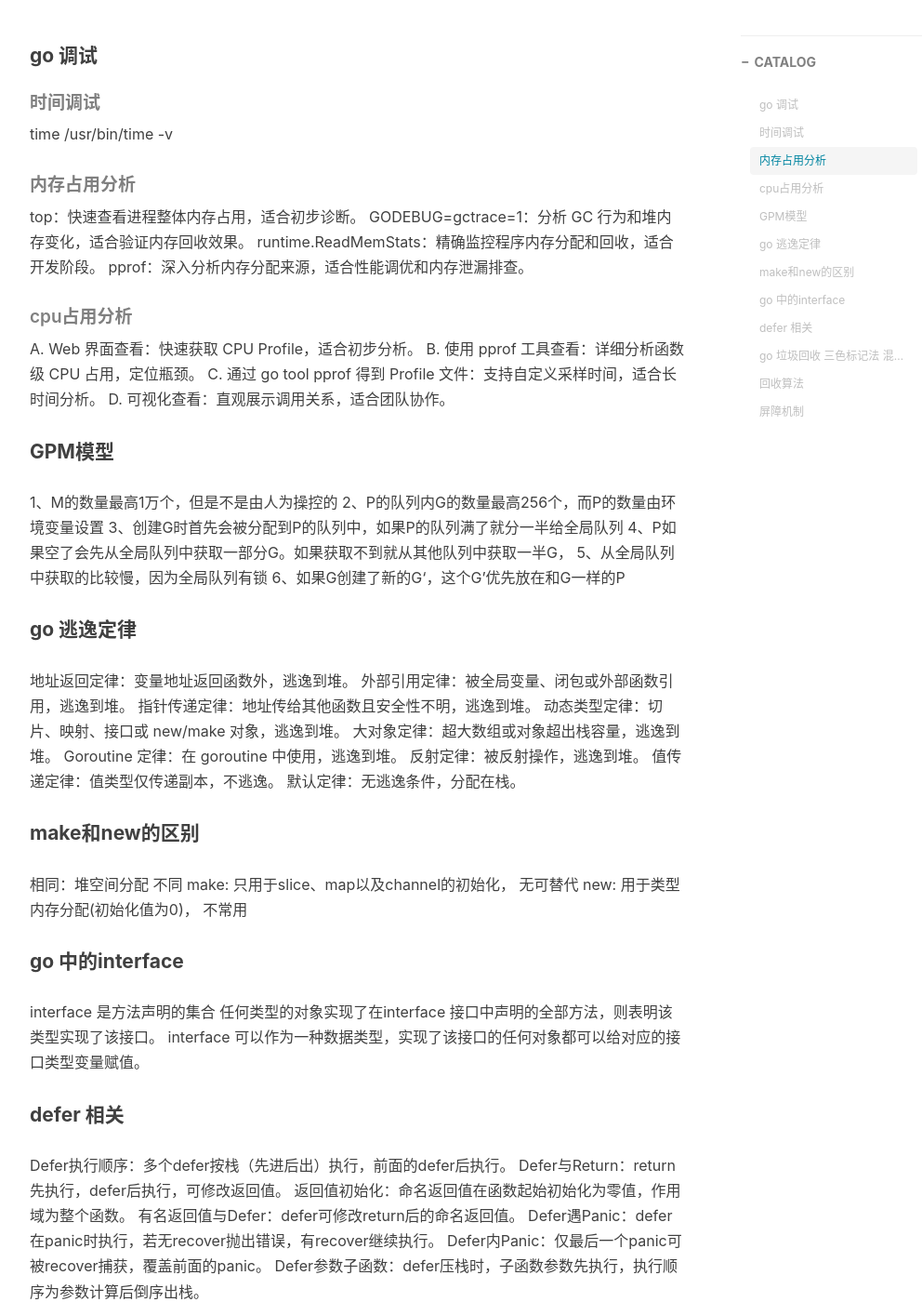
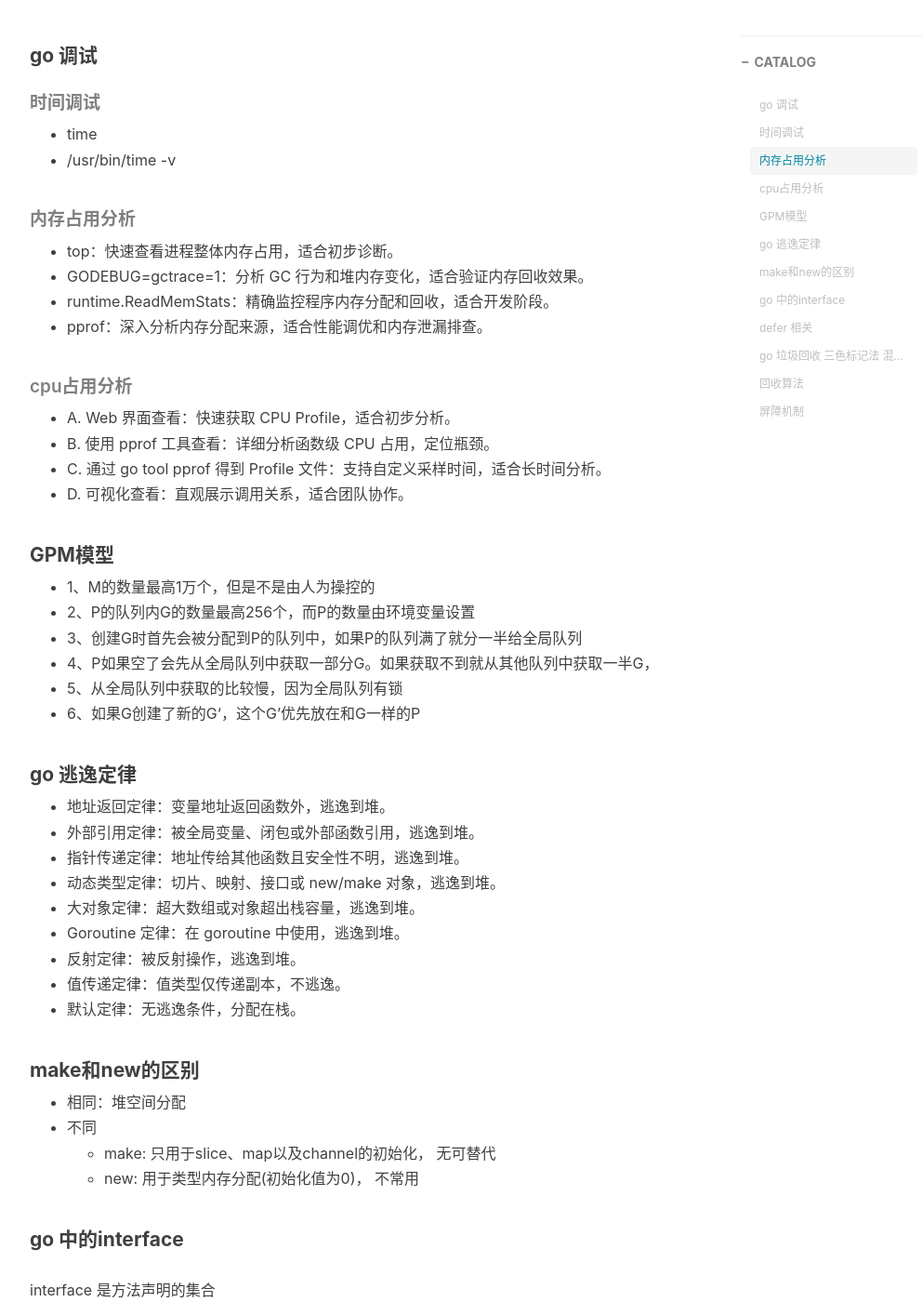
Before and after one commit to hodie-aurora/hodie-aurora.github.io, a Jekyll site: the page built from _posts/2025-05-19-01-GoLang杂项.md, in a window 1280 px wide and 1400 px high, scrolled down 525 px. Shown: the whole window at 93% size, without its empty margins (233-1225 px from the left). Built offline with Jekyll 4.4.1, drawn with Linux system fonts in a browser that asks for light colours; nearby versions of some CDN libraries; comment, search, counter and statistics services are not loaded; part of the change alters nothing that is shown; some of the changed text lies outside the part shown.

Commit message:
update about golang

```diff
--- a/_posts/2025-05-19-01-GoLang杂项.md
+++ b/_posts/2025-05-19-01-GoLang杂项.md
@@ -13,79 +13,79 @@ tags:						#标签
 
 ##### 时间调试
 
-time
-/usr/bin/time -v
+* time
+* /usr/bin/time -v
 
 ##### 内存占用分析
 
-top：快速查看进程整体内存占用，适合初步诊断。
-GODEBUG=gctrace=1：分析 GC 行为和堆内存变化，适合验证内存回收效果。
-runtime.ReadMemStats：精确监控程序内存分配和回收，适合开发阶段。
-pprof：深入分析内存分配来源，适合性能调优和内存泄漏排查。
+* top：快速查看进程整体内存占用，适合初步诊断。
+* GODEBUG=gctrace=1：分析 GC 行为和堆内存变化，适合验证内存回收效果。
+* runtime.ReadMemStats：精确监控程序内存分配和回收，适合开发阶段。
+* pprof：深入分析内存分配来源，适合性能调优和内存泄漏排查。
 
 ##### cpu占用分析
 
-A. Web 界面查看：快速获取 CPU Profile，适合初步分析。
-B. 使用 pprof 工具查看：详细分析函数级 CPU 占用，定位瓶颈。
-C. 通过 go tool pprof 得到 Profile 文件：支持自定义采样时间，适合长时间分析。
-D. 可视化查看：直观展示调用关系，适合团队协作。
+* A. Web 界面查看：快速获取 CPU Profile，适合初步分析。
+* B. 使用 pprof 工具查看：详细分析函数级 CPU 占用，定位瓶颈。
+* C. 通过 go tool pprof 得到 Profile 文件：支持自定义采样时间，适合长时间分析。
+* D. 可视化查看：直观展示调用关系，适合团队协作。
 
 #### GPM模型
 
-1、M的数量最高1万个，但是不是由人为操控的
-2、P的队列内G的数量最高256个，而P的数量由环境变量设置
-3、创建G时首先会被分配到P的队列中，如果P的队列满了就分一半给全局队列
-4、P如果空了会先从全局队列中获取一部分G。如果获取不到就从其他队列中获取一半G，
-5、从全局队列中获取的比较慢，因为全局队列有锁
-6、如果G创建了新的G‘，这个G’优先放在和G一样的P
+* 1、M的数量最高1万个，但是不是由人为操控的
+* 2、P的队列内G的数量最高256个，而P的数量由环境变量设置
+* 3、创建G时首先会被分配到P的队列中，如果P的队列满了就分一半给全局队列
+* 4、P如果空了会先从全局队列中获取一部分G。如果获取不到就从其他队列中获取一半G，
+* 5、从全局队列中获取的比较慢，因为全局队列有锁
+* 6、如果G创建了新的G‘，这个G’优先放在和G一样的P
 
 #### go 逃逸定律
 
-地址返回定律：变量地址返回函数外，逃逸到堆。
-外部引用定律：被全局变量、闭包或外部函数引用，逃逸到堆。
-指针传递定律：地址传给其他函数且安全性不明，逃逸到堆。
-动态类型定律：切片、映射、接口或 new/make 对象，逃逸到堆。
-大对象定律：超大数组或对象超出栈容量，逃逸到堆。
-Goroutine 定律：在 goroutine 中使用，逃逸到堆。
-反射定律：被反射操作，逃逸到堆。
-值传递定律：值类型仅传递副本，不逃逸。
-默认定律：无逃逸条件，分配在栈。
+* 地址返回定律：变量地址返回函数外，逃逸到堆。
+* 外部引用定律：被全局变量、闭包或外部函数引用，逃逸到堆。
+* 指针传递定律：地址传给其他函数且安全性不明，逃逸到堆。
+* 动态类型定律：切片、映射、接口或 new/make 对象，逃逸到堆。
+* 大对象定律：超大数组或对象超出栈容量，逃逸到堆。
+* Goroutine 定律：在 goroutine 中使用，逃逸到堆。
+* 反射定律：被反射操作，逃逸到堆。
+* 值传递定律：值类型仅传递副本，不逃逸。
+* 默认定律：无逃逸条件，分配在栈。
 
 #### make和new的区别
 
-相同：堆空间分配
-不同
-make: 只用于slice、map以及channel的初始化， 无可替代
-new: 用于类型内存分配(初始化值为0)， 不常用
+* 相同：堆空间分配
+* 不同
+  * make: 只用于slice、map以及channel的初始化， 无可替代
+  * new: 用于类型内存分配(初始化值为0)， 不常用
 
 #### go 中的interface
 
 interface 是方法声明的集合
-任何类型的对象实现了在interface 接口中声明的全部方法，则表明该类型实现了该接口。
-interface 可以作为一种数据类型，实现了该接口的任何对象都可以给对应的接口类型变量赋值。
+* 任何类型的对象实现了在interface 接口中声明的全部方法，则表明该类型实现了该接口。
+* interface 可以作为一种数据类型，实现了该接口的任何对象都可以给对应的接口类型变量赋值。
 
 #### defer 相关
 
-Defer执行顺序：多个defer按栈（先进后出）执行，前面的defer后执行。
-Defer与Return：return先执行，defer后执行，可修改返回值。
-返回值初始化：命名返回值在函数起始初始化为零值，作用域为整个函数。
-有名返回值与Defer：defer可修改return后的命名返回值。
-Defer遇Panic：defer在panic时执行，若无recover抛出错误，有recover继续执行。
-Defer内Panic：仅最后一个panic可被recover捕获，覆盖前面的panic。
-Defer参数子函数：defer压栈时，子函数参数先执行，执行顺序为参数计算后倒序出栈。
+* Defer执行顺序：多个defer按栈（先进后出）执行，前面的defer后执行。
+* Defer与Return：return先执行，defer后执行，可修改返回值。
+* 返回值初始化：命名返回值在函数起始初始化为零值，作用域为整个函数。
+* 有名返回值与Defer：defer可修改return后的命名返回值。
+* Defer遇Panic：defer在panic时执行，若无recover抛出错误，有recover继续执行。
+* Defer内Panic：仅最后一个panic可被recover捕获，覆盖前面的panic。
+* Defer参数子函数：defer压栈时，子函数参数先执行，执行顺序为参数计算后倒序出栈。
 
 #### go 垃圾回收 三色标记法 混合写屏障机制
 
 ##### 回收算法
 
-标记删除 循环引用问题 STW问题
-三色标记，白灰黑标记表，白色节点放入白色标记表，灰色节点放入灰色标记表，黑色节点放入黑色标记表，从根节点开始浅层遍历，将遍历到的白色节点标灰，再从灰色节点浅层遍历，将灰色节点标黑，将遍历到的白色节点标灰，循环这一过程，知道灰色标记表内没有节点，清除所有的白色标记表内节点
-无 STW 时三色标记偶尔发生 白色挂在黑色下，灰色丢失白色，导致白色被清除
-强三色，直接禁止黑色引用白色
-弱三色，被灰色引用的白色，或在灰色链路中的白色可以被黑色所引用
+* 标记删除 循环引用问题 STW问题
+* 三色标记，白灰黑标记表，白色节点放入白色标记表，灰色节点放入灰色标记表，黑色节点放入黑色标记表，从根节点开始浅层遍历，将遍历到的白色节点标灰，再从灰色节点浅层遍历，将灰色节点标黑，将遍历到的白色节点标灰，循环这一过程，知道灰色标记表内没有节点，清除所有的白色标记表内节点
+* 无 STW 时三色标记偶尔发生 白色挂在黑色下，灰色丢失白色，导致白色被清除
+* 强三色，直接禁止黑色引用白色
+* 弱三色，被灰色引用的白色，或在灰色链路中的白色可以被黑色所引用
 
 ##### 屏障机制
 
-插入屏障：插入屏障不在栈上使用，被引用对象强制标记为灰色，这样就不存在黑色引用白色的情况了，准备回收白色之前，为栈内空间加STW，重新扫描避免干扰（避免新创建的白色对象被黑色引用，也就是说栈三色扫描两次，STW为10ms~100ms）
-删除屏障：被取消引用的对象变成灰色，但是回收精度低，即使被取消了全部的引用指针也可以活过这一轮
-混合写屏障：
+* 插入屏障：插入屏障不在栈上使用，被引用对象强制标记为灰色，这样就不存在黑色引用白色的情况了，准备回收白色之前，为栈内空间加STW，重新扫描避免干扰（避免新创建的白色对象被黑色引用，也就是说栈三色扫描两次，STW为10ms~100ms）
+* 删除屏障：被取消引用的对象变成灰色，但是回收精度低，即使被取消了全部的引用指针也可以活过这一轮
+* 混合写屏障：
```
